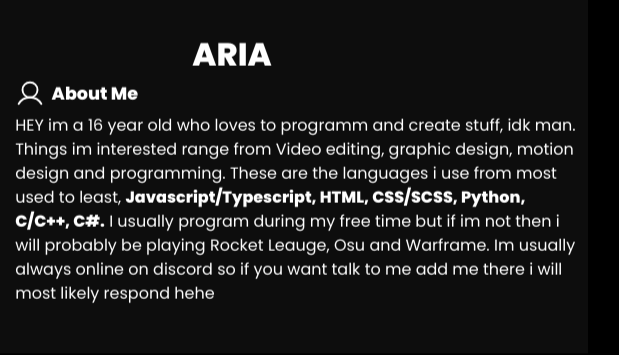
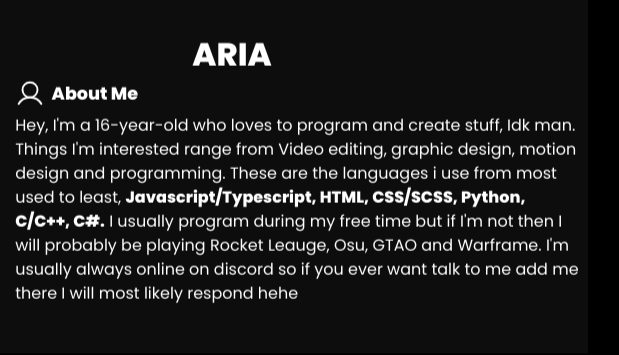
Before and after one commit to Syncxv/about-me, a website built with Parcel: page src/index.html in a window 1280 px wide. Shown: the part 232-587 px from the top of the page, 532-1151 px from the left. Built offline with nearby package versions, Linux system fonts and the light colour scheme.

Commit message:
fxin typos and stuff

```diff
--- a/src/index.html
+++ b/src/index.html
@@ -74,16 +74,17 @@
                             <h1 class="heading-1">About Me</h1>
                         </div>
                         <p>
-                            HEY im a 16 year old who loves to programm and create stuff, idk man. Things im interested
+                            Hey, I'm a 16-year-old who loves to program and create stuff, Idk man. Things I'm interested
                             range
                             from Video editing, graphic design, motion design and programming. These are the languages i
                             use
                             from most used to least, <b>Javascript/Typescript, HTML, CSS/SCSS, Python, C/C++, C#.</b> I
                             usually
                             program
-                            during my free time but if im not then i will probably be playing Rocket Leauge, Osu and
+                            during my free time but if I'm not then I will probably be playing Rocket Leauge, Osu, GTAO
+                            and
                             Warframe.
-                            Im usually always online on discord so if you want talk to me add me there i will most
+                            I'm usually always online on discord so if you ever want talk to me add me there I will most
                             likely
                             respond hehe
                         </p>
```
